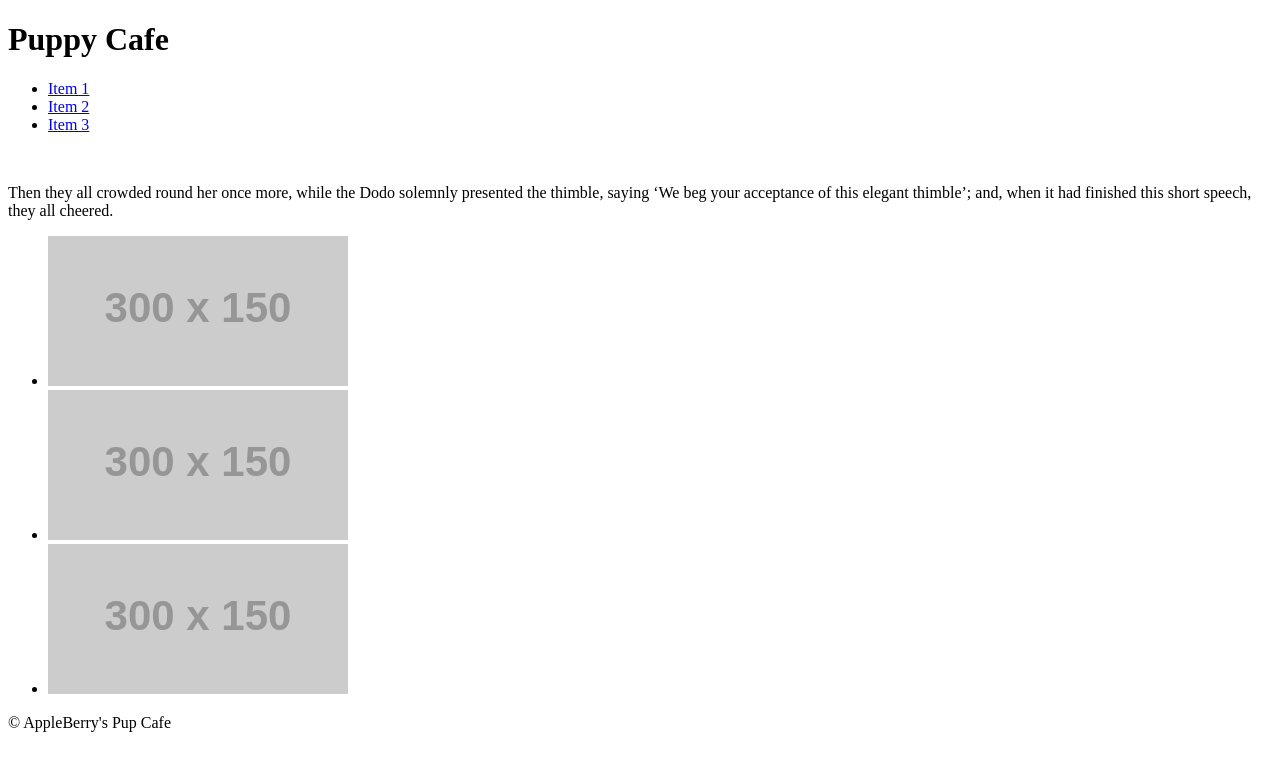
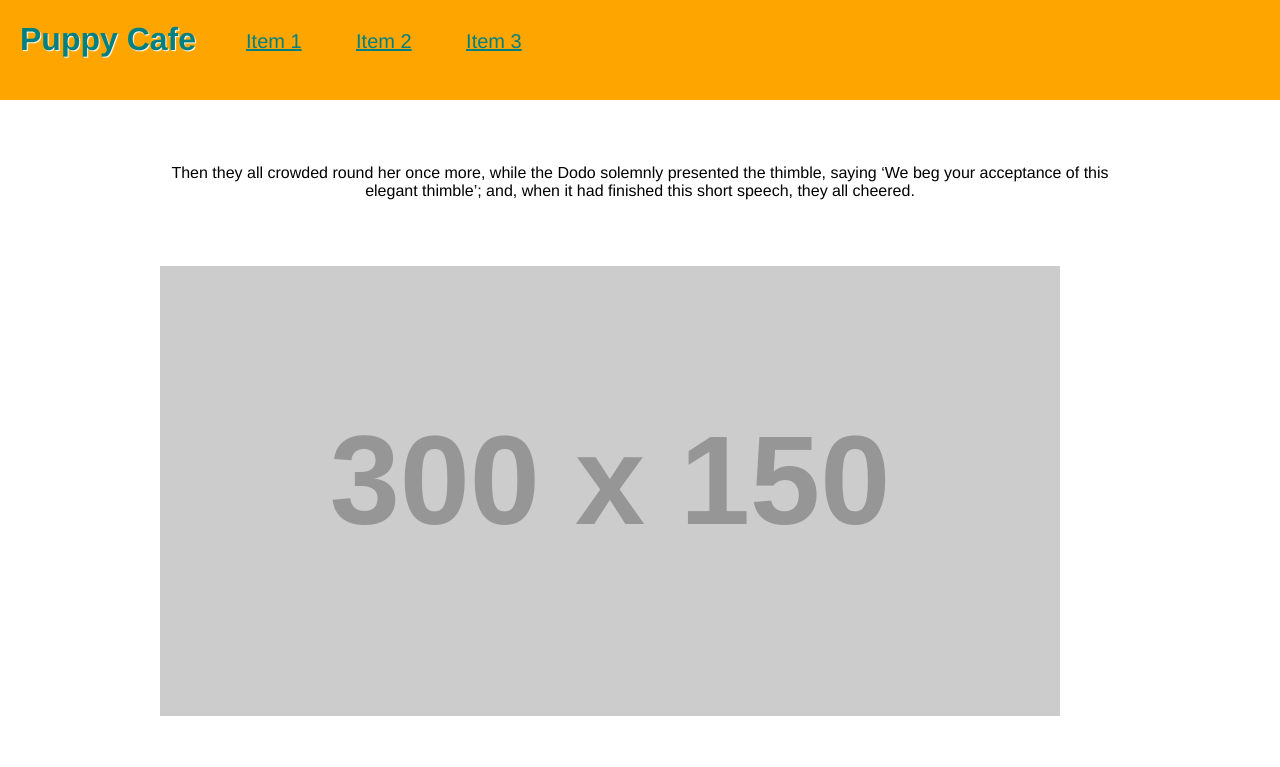
Before and after one commit to carrievo/Puppy-Cafe, a plain HTML site: page index.html in a window 1280 px wide. Shown: the top 767 px of the page. Drawn offline with Linux system fonts and the light colour scheme; placeholder pictures from the web are drawn by us.

Commit message:
added stylesheet.css

```diff
--- a/index.html
+++ b/index.html
@@ -5,6 +5,11 @@
     <!-- all of the "dependencies" and "meta" -->
     <!-- Declare our CSS file here in the head -->
     <title>AppleBerry's Pup Cafe</title>
+    <!-- CSS stands for Cascading Style Sheet-->
+    <!-- this is the css introduction to know about-->
+    <link rel="stylesheet" href="stylesheet.css">
+
+
 </head>
 
 <body>
@@ -29,7 +34,7 @@
         <img scr="http://placeholder.it/960x450">
         <p>Then they all crowded round her once more, while the Dodo solemnly presented the thimble, saying ‘We beg your acceptance of this elegant thimble’; and, when it had finished this short speech, they all cheered.</p>
         <ul>
-            <li><img src="http://placehold.it/300x150"></li>
+            <li><img id="hero" src="http://placehold.it/300x150"></li>
             <li><img src="http://placehold.it/300x150"></li>
             <li><img src="http://placehold.it/300x150"></li>
 
--- /dev/null
+++ b/stylesheet.css
@@ -0,0 +1,87 @@
+body{
+    margin: 0;
+    padding: 0;
+    font-family: helvetica;
+}
+
+ul{
+    padding:0;
+    margin:0;
+}
+
+li{
+    list-style:none;
+}
+
+/*website styles*/
+
+header{
+    background:orange;
+    height: 100px;
+}
+
+h1{
+    float:left;
+    margin-left: 20px;
+    margin-right: 50px;
+    color: teal;
+    text-shadow: 1px 1px 1px white;
+}
+
+nav li {
+    display: inline-block;
+    margin-right: 50px;
+    margin-top: 30px;
+}
+
+nav li a{
+    color: teal;
+    font-size: 20px;
+}
+
+/*when i put my mouse of the text, do*/
+nav li a:hover{
+    color: white;
+}
+
+/*main tag rules*/
+main{
+    width: 960px;
+    margin: 30px auto;
+    min-height: 700px;
+}
+
+/*an ID uses the number /# sign*/
+#hero{
+    height: 450px;
+    width: 100%;
+}
+
+p{
+    text-align: center;
+}
+
+/*use a period in front of the class name to target element name*/
+.puppy list{
+    height: 150px;
+    width: 300px;
+}
+
+main li{
+    float: left;
+    margin-right: 3px;
+    margin-top: 50px;
+}
+
+main li: :last-child{
+    margin-right: 0px;
+}
+
+footer{
+    height: 100px;
+    background:orange;
+}
+
+footer{
+
+}
```
